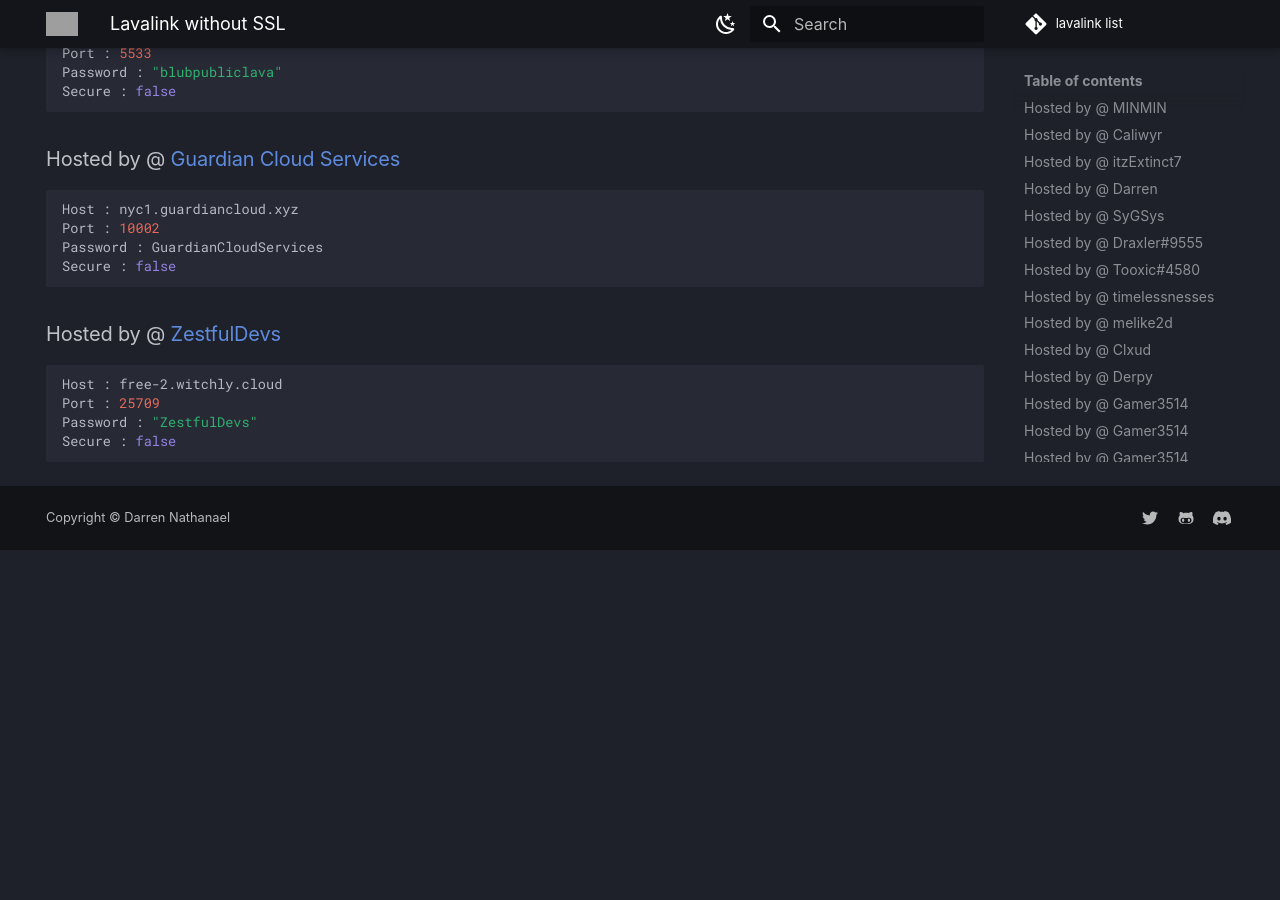
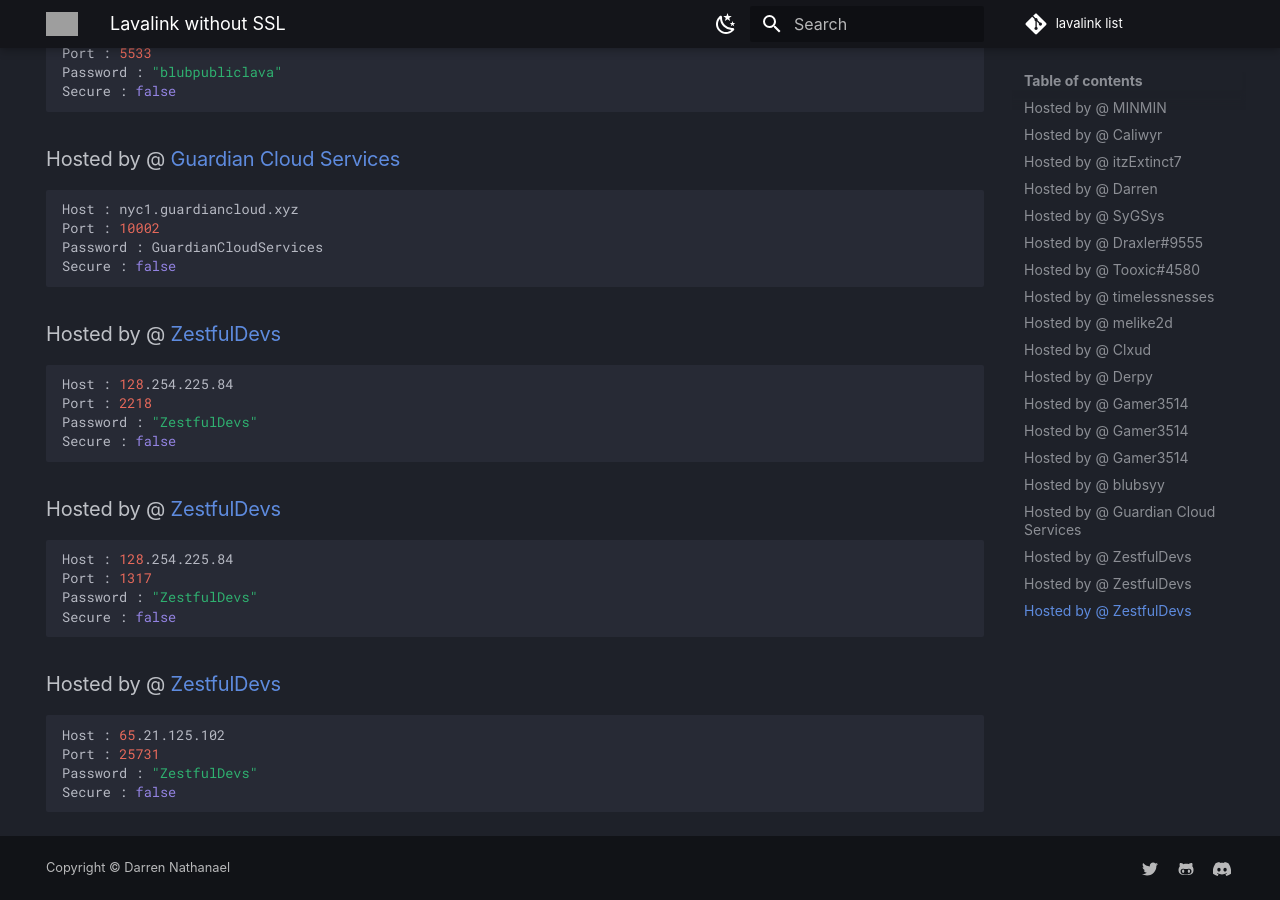
Before and after one commit to DarrenOfficial/lavalink-list, an MkDocs documentation site: the page built from docs/NoSSL/lavalink-without-ssl.md, in a window 1280 px wide and 900 px high, scrolled down 2828 px. Built offline with MkDocs 1.6.1 and Material for MkDocs 9.7.7, drawn with Linux system fonts in a browser that asks for light colours; comment, search, counter and statistics services are not loaded; a style sheet for code colours, icons or effects is not loaded; before the commit the page ends 3378 px from its top, so only the background shows below that; grey boxes are pictures that could not be loaded.

Commit message:
Update lavalink-without-ssl.md

````diff
--- a/docs/NoSSL/lavalink-without-ssl.md
+++ b/docs/NoSSL/lavalink-without-ssl.md
@@ -138,8 +138,24 @@ Secure : false
 
 ### Hosted by @ [ZestfulDevs](https://discord.com/invite/W4gFEYvrG9)
 ```bash
-Host : free-2.witchly.cloud
-Port : 25709
+Host : 128.254.225.84
+Port : 2218
 Password : "ZestfulDevs"
 Secure : false
 ```
+
+### Hosted by @ [ZestfulDevs](https://discord.com/invite/W4gFEYvrG9)
+```bash
+Host : 128.254.225.84
+Port : 1317
+Password : "ZestfulDevs"
+Secure : false
+```
+
+### Hosted by @ [ZestfulDevs](https://discord.com/invite/W4gFEYvrG9)
+```bash
+Host : 65.21.125.102
+Port : 25731
+Password : "ZestfulDevs"
+Secure : false
+```
````
